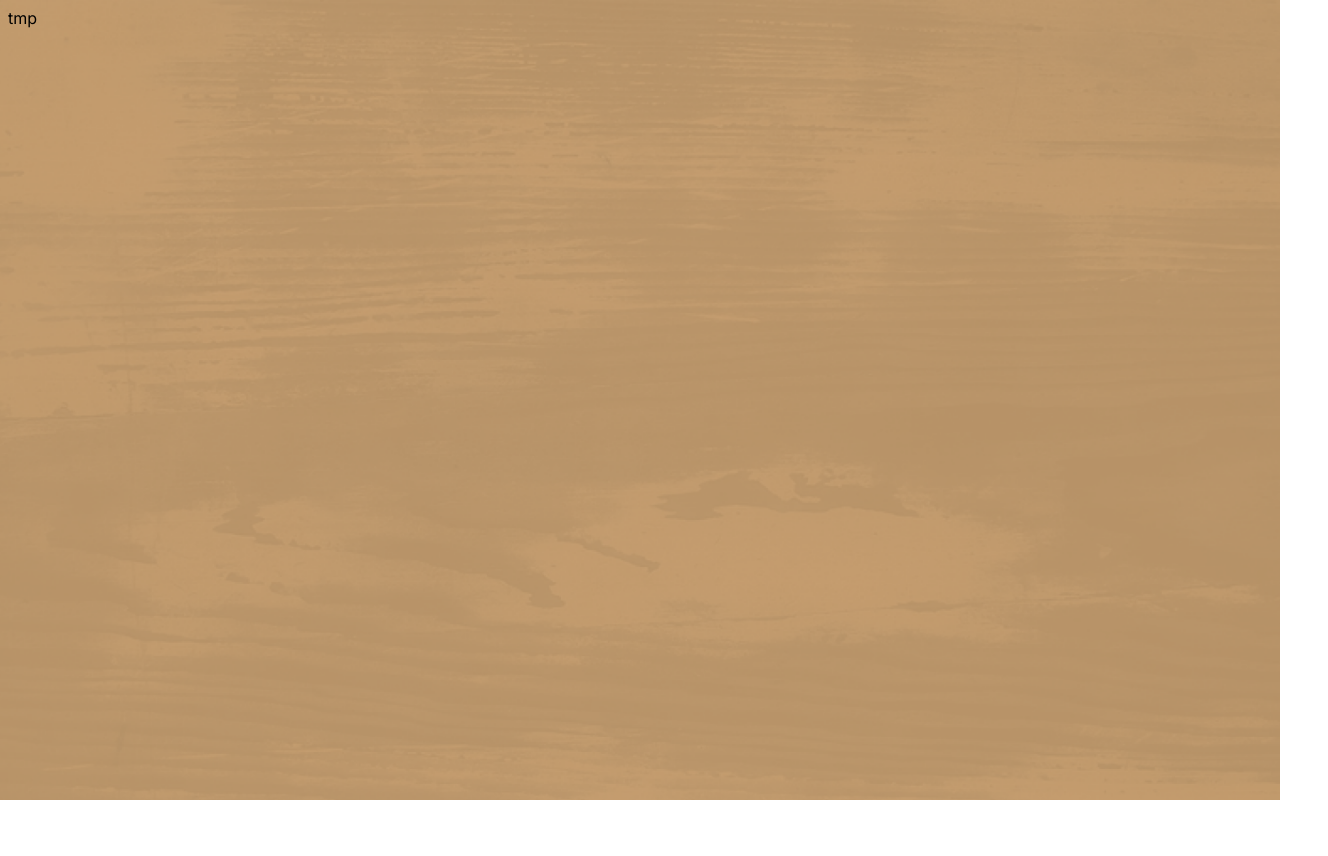
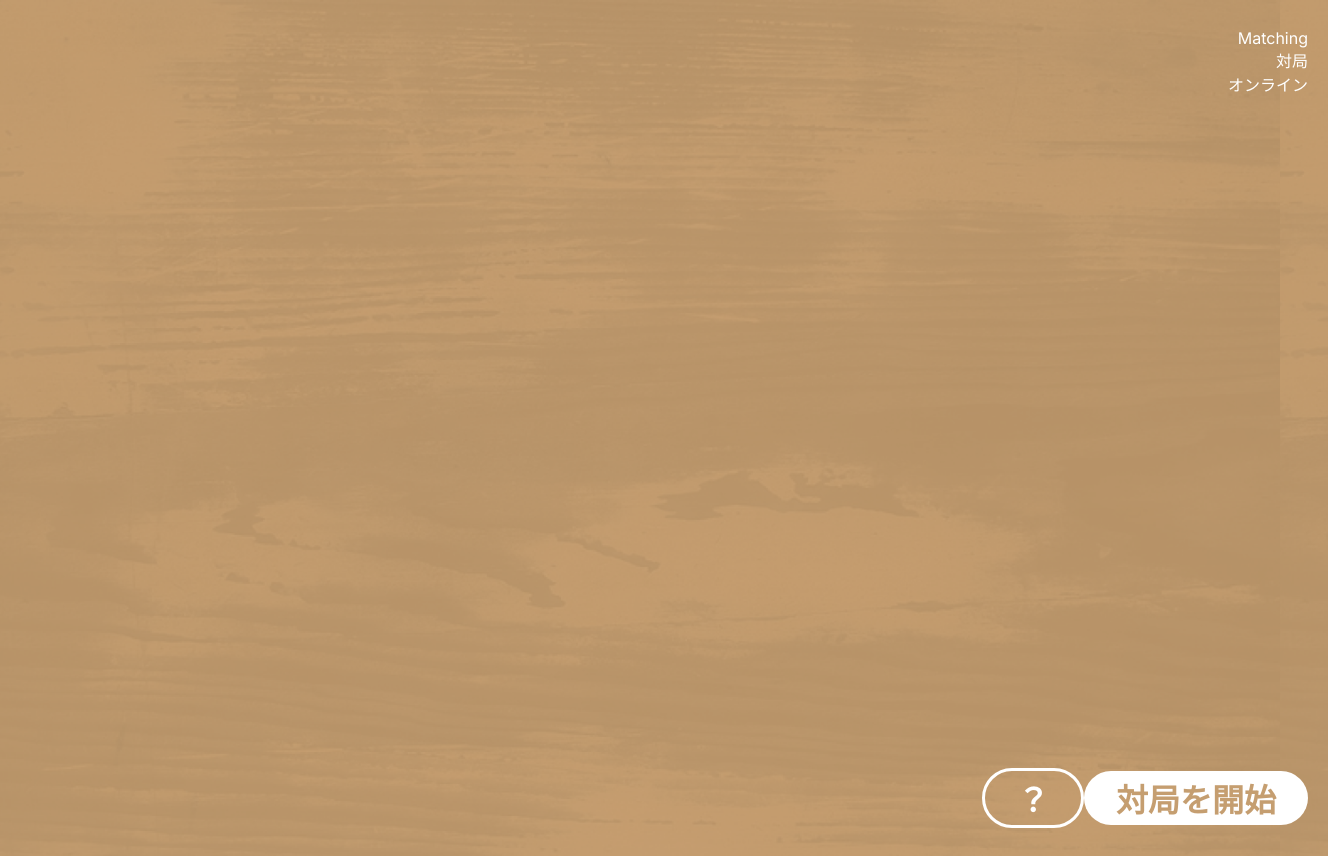
Before and after one commit to shii-park/2vs2shogi-frontend, a Next.js app: page /Lobby in a window 1280 px wide. Shown: the whole page, 1328 px wide, since content can reach past the window. Before the commit the page ends 800 px from the top, so only its background shows below. Built offline with nearby package versions, Linux system fonts and the light colour scheme.

Commit message:
Add:ロビーページを作詞しました

```diff
--- /dev/null
+++ b/app/Lobby/page.module.css
@@ -0,0 +1,36 @@
+.container {
+    width: 100vw;
+    height: 100vh;
+
+    display: grid;
+    grid-template-columns: 1fr 1fr;
+    grid-template-rows: 1fr 1fr;
+
+    grid-template-areas:
+        "board info"
+        "board controls";
+
+    padding: 20px;
+    gap: 20px;
+}
+
+/* 左半分（全体を占める） */
+.gridLayout {
+  grid-area: board;
+}
+
+.matchInfoPanel {
+    grid-area: info;
+    display: flex;
+    flex-direction: column;
+    align-items: flex-end; /* 右寄せ */
+    justify-content: flex-start;
+}
+
+.matchingControls {
+  grid-area: controls;
+  display: flex;
+  flex-direction: column;
+  align-items: flex-end; /* 右寄せ */
+  justify-content: flex-end;
+}
--- a/app/Lobby/page.tsx
+++ b/app/Lobby/page.tsx
@@ -1,3 +1,57 @@
+'use client'
+import style from './page.module.css';
+import { WhiteButton } from '@/components/atoms/WhiteButton/WhiteButton';
+import { OutlineButtton } from '@/components/atoms/OutlineButton/OutlineButton';
+import { useUser } from '@/hooks/useUser';
+import { useRouter } from 'next/navigation';
+
 export default function Page() {
-  return <div>tmp</div>;
+  const router = useRouter();
+
+  // コンテキストからユーザー名取得
+  const userNameContext = useUser();
+
+  // 遊び方ボタンハンドラ
+  const handleHowtoPlayButton = () => {
+    router.push("/rules");
+  }
+
+  // マッチングボタンハンドラ
+  const handleMatchButton = () => {
+    // ここでバックにリクエストを送信
+
+    router.push("/game");
+  }
+
+  return (
+    <div className={style.container}>
+      {/* 左半分に配置 */}
+      <div className={style.gridLayout}></div>
+
+      {/* ページ情報を右上 */}
+      <div className={style.matchInfoPanel}>
+        <div className={`${style.EnPanel} text`}>Matching</div>
+        <div className={`${style.mainPanel} text`}>対局</div>
+        <div className={`${style.subPanel} text`}>オンライン</div>
+      </div>
+      {/* マッチングボタンなど右下 */}
+      <div className={style.matchingControls}>
+        {/* ユーザー名 */}
+        <div className={`${style.userName}`}>
+          <div className="text">{userNameContext.userName}</div>
+        </div>
+        {/* ボタン類 */}
+        <div className={style.buttonsContainer}>
+          <OutlineButtton
+            label='？'
+            onClick={handleHowtoPlayButton}
+          />
+          <WhiteButton
+            label='対局を開始'
+            onClick={handleMatchButton}
+          />
+        </div>
+      </div>
+    </div>
+  );
 }
```
